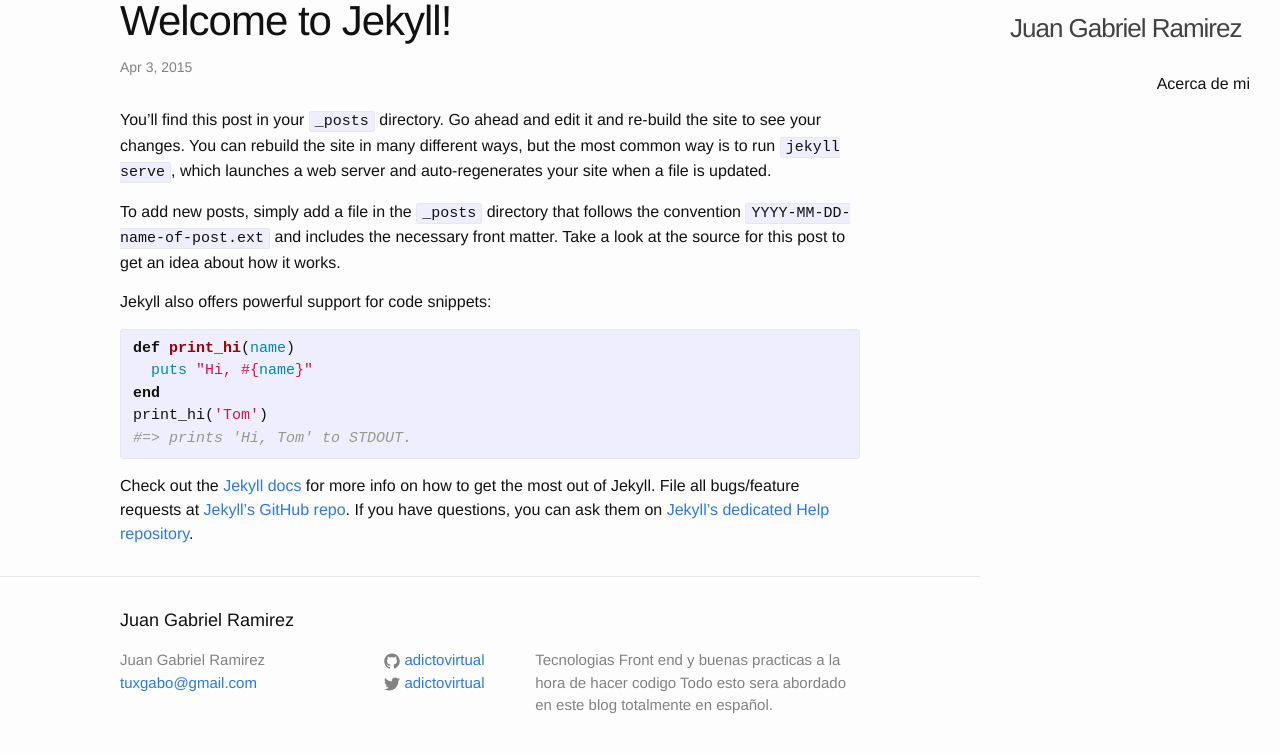
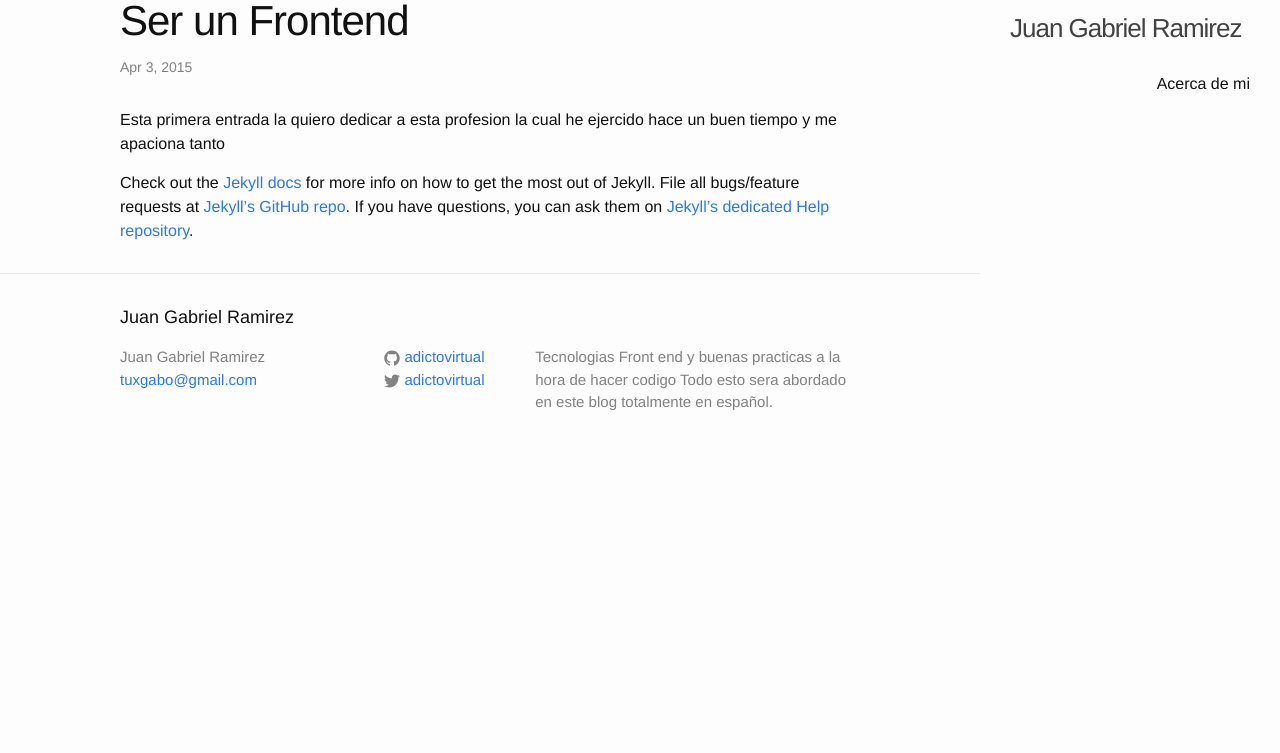
Before and after one commit to juanramirezc2/adictovirtual.github.io, a Jekyll site: the page built from _posts/2015-04-03-welcome-to-jekyll.markdown, in a window 1280 px wide. Shown: the top 753 px of the page. Built offline with Jekyll 4.4.1, drawn with Linux system fonts in a browser that asks for light colours.

Commit message:
changed default post

```diff
--- a/_posts/2015-04-03-welcome-to-jekyll.markdown
+++ b/_posts/2015-04-03-welcome-to-jekyll.markdown
@@ -1,22 +1,10 @@
 ---
 layout: post
-title:  "Welcome to Jekyll!"
+title:  "Ser un Frontend"
 date:   2015-04-03 18:30:55
 categories: jekyll update
 ---
-You’ll find this post in your `_posts` directory. Go ahead and edit it and re-build the site to see your changes. You can rebuild the site in many different ways, but the most common way is to run `jekyll serve`, which launches a web server and auto-regenerates your site when a file is updated.
-
-To add new posts, simply add a file in the `_posts` directory that follows the convention `YYYY-MM-DD-name-of-post.ext` and includes the necessary front matter. Take a look at the source for this post to get an idea about how it works.
-
-Jekyll also offers powerful support for code snippets:
-
-{% highlight ruby %}
-def print_hi(name)
-  puts "Hi, #{name}"
-end
-print_hi('Tom')
-#=> prints 'Hi, Tom' to STDOUT.
-{% endhighlight %}
+Esta primera entrada la quiero dedicar a esta profesion la cual he ejercido hace un buen tiempo y me apaciona tanto
 
 Check out the [Jekyll docs][jekyll] for more info on how to get the most out of Jekyll. File all bugs/feature requests at [Jekyll’s GitHub repo][jekyll-gh]. If you have questions, you can ask them on [Jekyll’s dedicated Help repository][jekyll-help].
 
```
